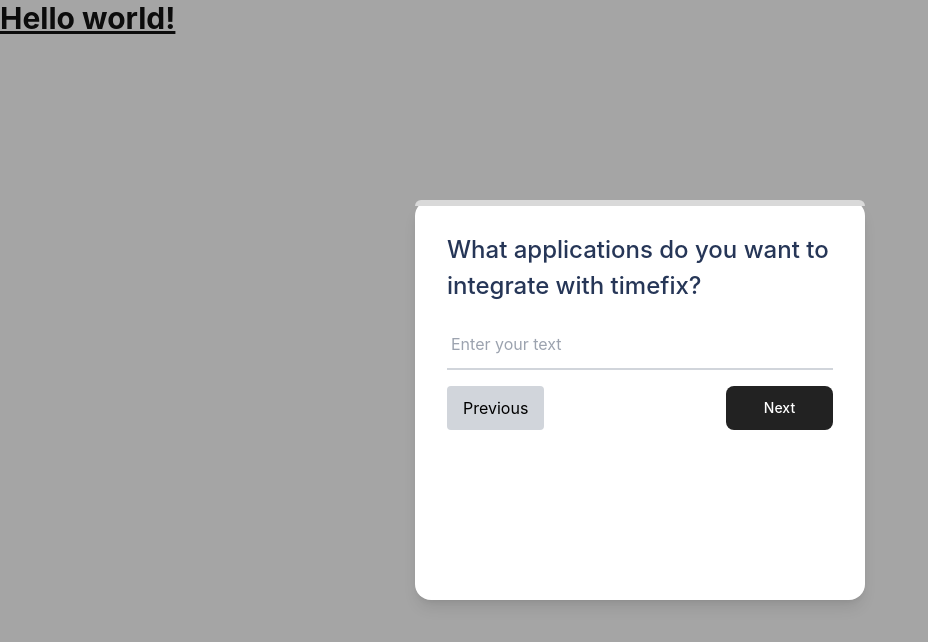
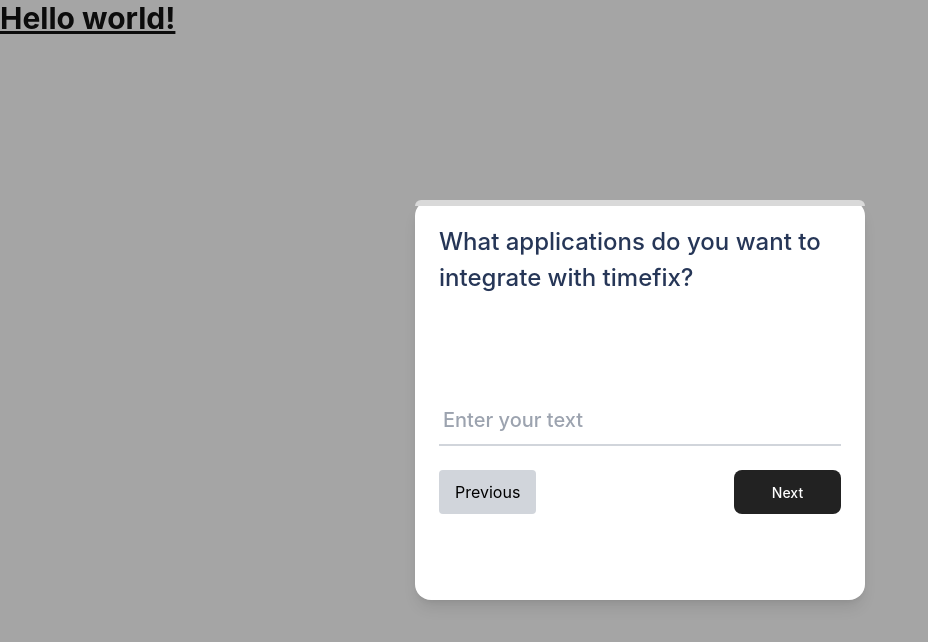
Before and after one commit to Tausif4171/FeatureBits, a React (Create React App) app: page / in a window 1280 px wide. Shown: the top 642 px of the page, without its empty margins (0-928 px from the left). Built offline with nearby package versions, Linux system fonts and the light colour scheme.

Commit message:
padding fixed

```diff
--- a/src/features/Stepper/index.tsx
+++ b/src/features/Stepper/index.tsx
@@ -17,17 +17,17 @@
 
     return (
         <div className="fixed bg-[#1E1E1E] bg-opacity-[40%] top-0 left-0 w-full h-full flex items-center justify-center">
-            <div className="bg-white p-8 rounded-[16px] shadow-lg w-[450px] h-[400px] relative">
+            <div className="bg-white p-6 rounded-[16px] shadow-lg w-[450px] h-[400px] relative">
                 <div className="absolute top-0 left-0 w-full h-[6px] bg-[#D9D9D9] rounded-t-[16px]">
                     <div
                         className="h-full bg-[#313131] rounded-t-[16px]"
                         style={{ width: `${progressBarWidth}%` }}
                     ></div>
                 </div>
-                <div className="mb-4">
+                <div className="mb-[100px]">
                     <p className='text-[#263657] text-[24px] font-medium'>What applications do you want to integrate with timefix?</p>
                 </div>
-                <div className="mb-4">
+                <div className="mb-[24px]">
                     {/* Render content based on the current step */}
                     {step === 1 && (
                         <div>
@@ -38,7 +38,7 @@
                                 </label> */}
                                 <input
                                     type="text"
-                                    className="border-b-2 border-gray-300 focus:outline-none px-1 py-3 w-full"
+                                    className="border-b-2 border-gray-300 text-[20px] font-medium text-[#000000] leading-[24.4px] focus:outline-none px-1 py-3 w-full"
                                     placeholder="Enter your text"
                                 />
                             </div>
```
